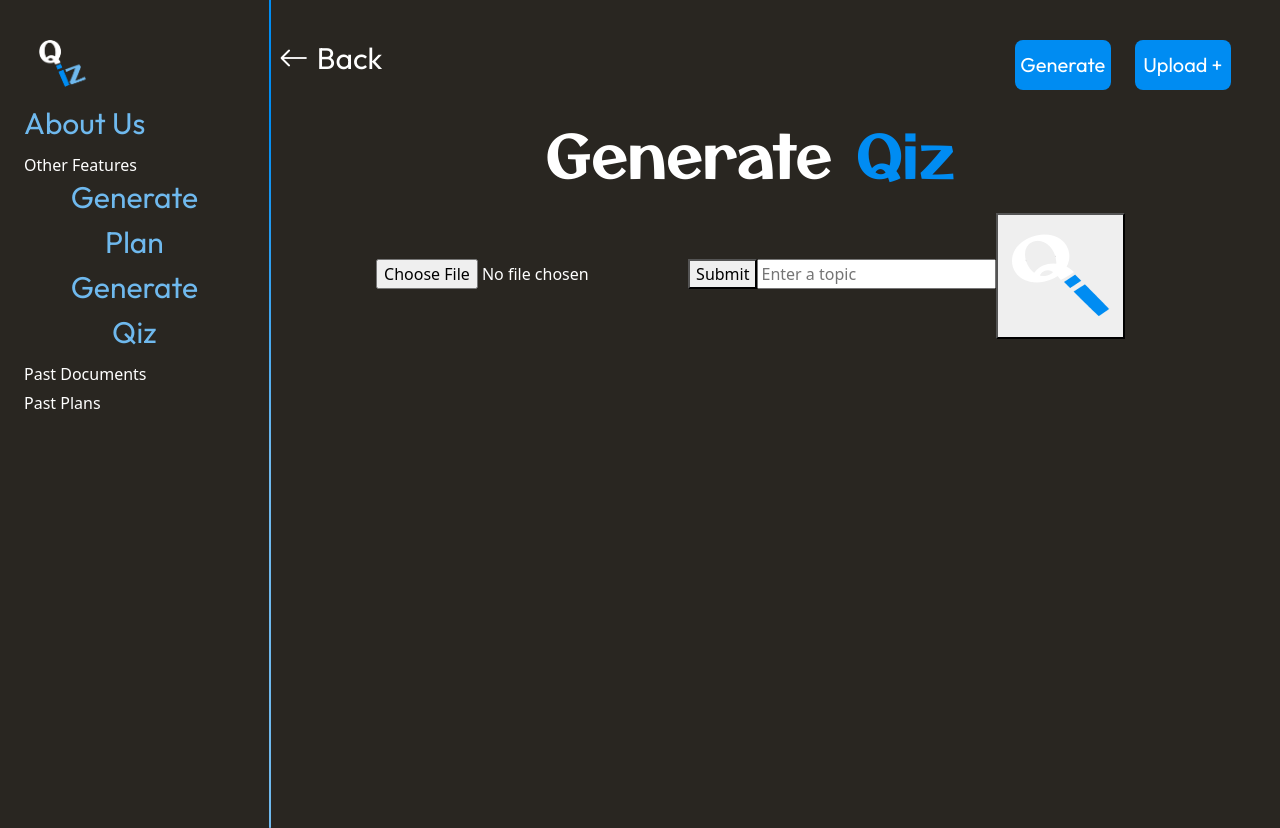
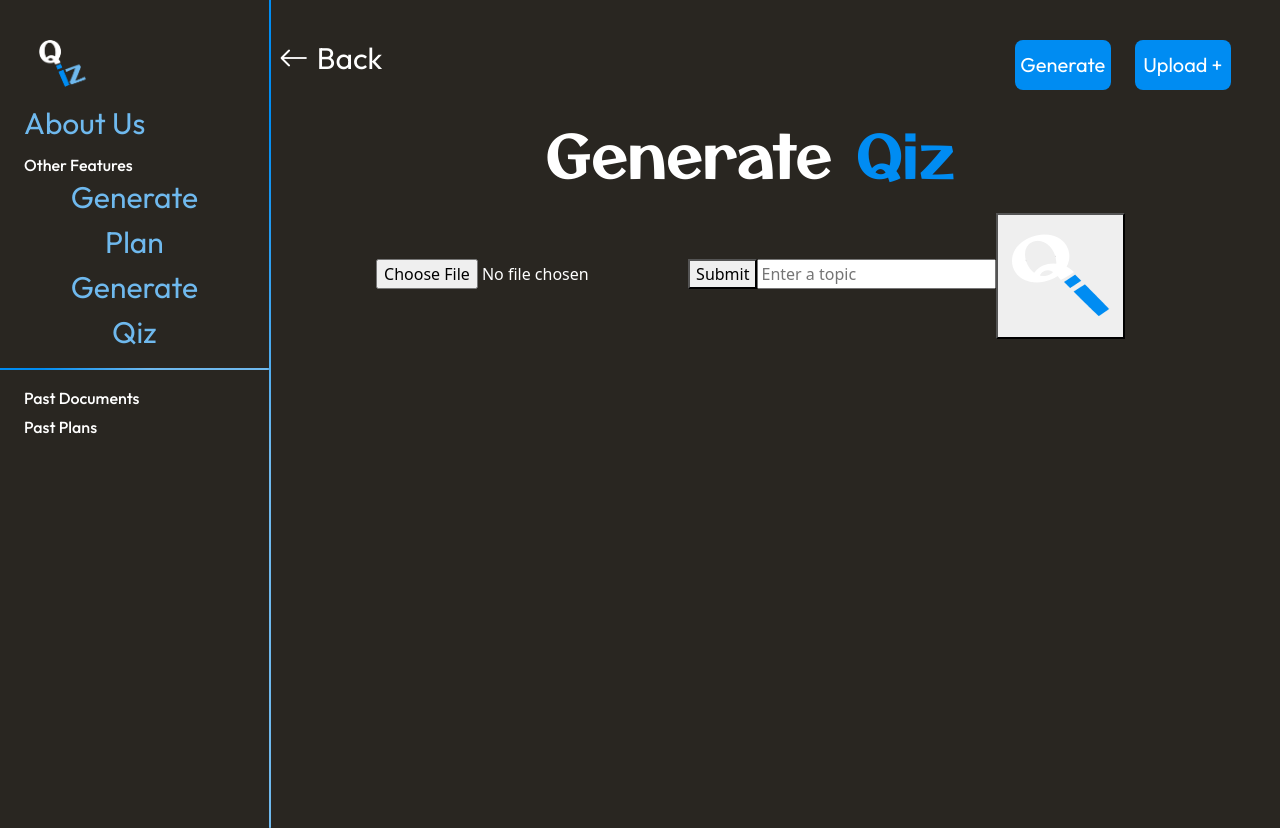
Before and after one commit to AureliaSindhu/springHack, a React (Create React App) app in the folder my-app/: page /qiz in a window 1280 px wide. Built offline with nearby package versions, Linux system fonts and the light colour scheme; a web font is replaced by a local one.

Commit message:
added divider in sidebar and changed font

```diff
--- a/my-app/src/App.css
+++ b/my-app/src/App.css
@@ -455,6 +455,9 @@ html, body{
   margin: 10px 0 0 0;
 }
 
+.sideNav h6 {
+  font-family: "Outfit", sans-serif;
+}
 
 /* QIZ JS */
 .qiz-container{
@@ -515,6 +518,8 @@ html, body{
 .hor-line{
   margin:0;
   padding:0;
+  width: 100%;
+  height: 2px;
 
 }
 
--- a/my-app/src/pages/Navbar.js
+++ b/my-app/src/pages/Navbar.js
@@ -14,7 +14,7 @@ const Navbar = () => {
         <a href="#" className="body-nav mx-5 my-0"> Generate Plan </a>
         <a href="#" className="body-nav mx-5 my-0"> Generate Qiz </a>
       </div>
-      {/* <img src={horline} alt="line" className="hor-line"/> */}
+      <img src={horline} alt="line" className="hor-line"/>
       <div className="down">
         <h6 className="mx-4"> Past Documents </h6>
         {/* function to call the past document */}
```
